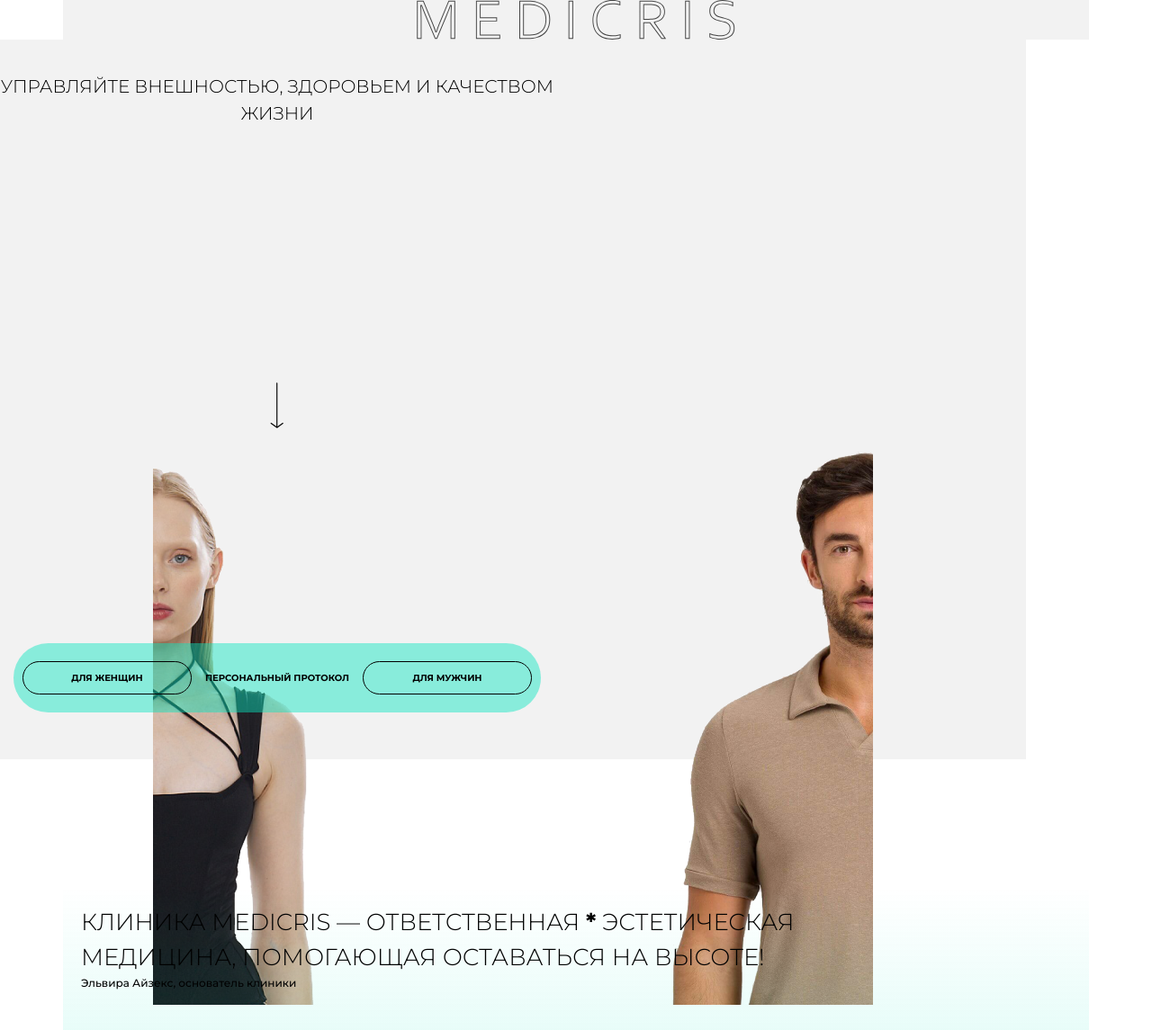
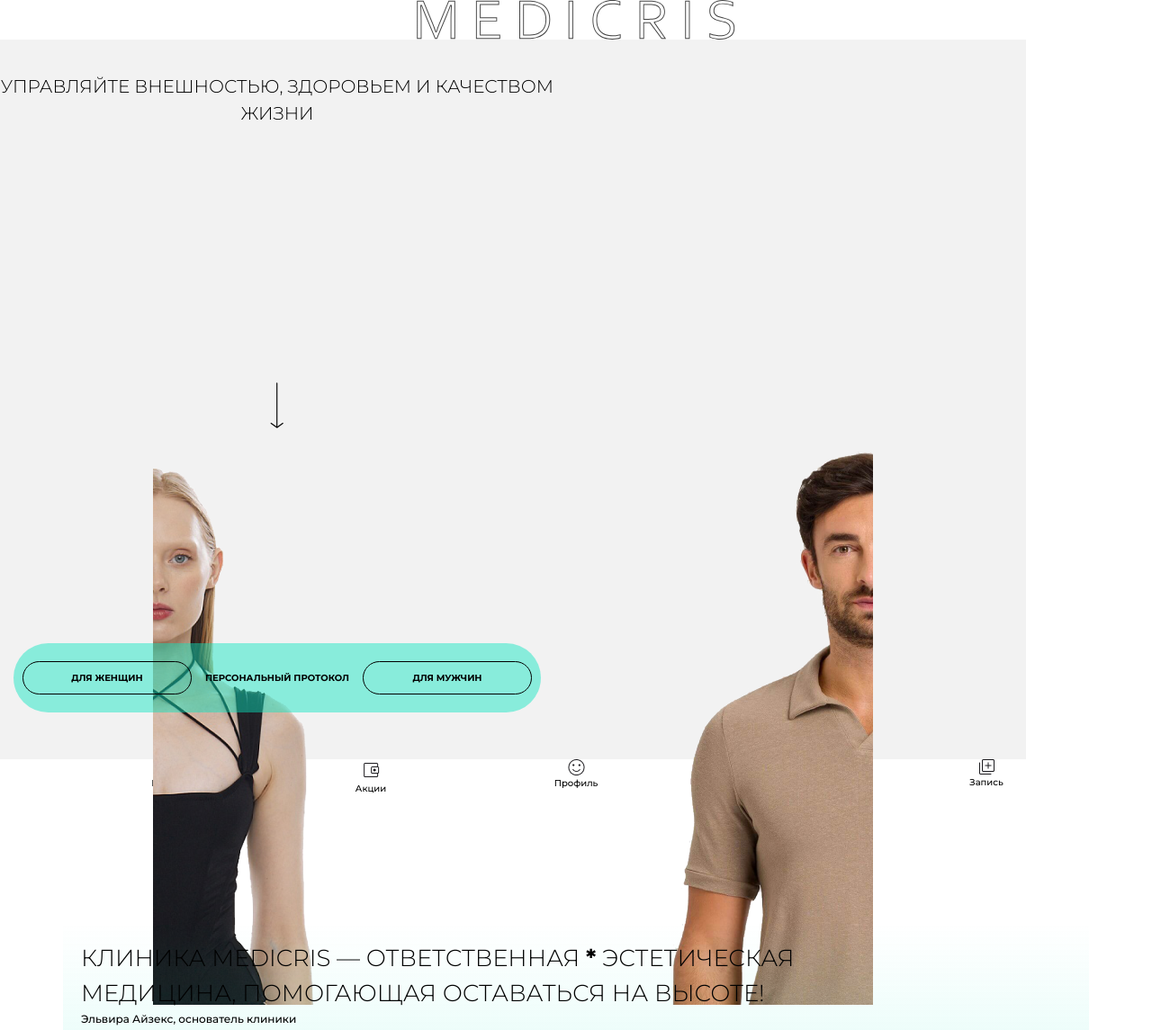
Before and after one commit to ktnkl/medicris, a website: page index.html in a window 1280 px wide. Shown: the top 1145 px of the page at 90% size. Drawn offline with nearby package versions, Linux system fonts and the light colour scheme.

Commit message:
исправил путь лого и цвет фона

```diff
--- a/index.html
+++ b/index.html
@@ -11,8 +11,8 @@
   <title>MEDICRIS</title>
 </head>
 <body>
-  <header class="container-sm bg-1 d-flex justify-content-center header">
-    <img src="/media/main_page/logo.svg" alt="" class=" ">
+  <header class="container-sm d-flex justify-content-center header">
+    <img src="media/main_page/logo.svg" alt="" class=" ">
   </header>
   <div class="container-sm m-0 first-page bg-1 position-relative">
     <div class="row photos-wrapper">
@@ -38,7 +38,7 @@
     </div>
   </div>
 
-  <!-- <div class="menu container-sm bg text-center fw-medium s10">
+  <div class="menu container-sm text-center fw-medium s10">
     <div class="row row-cols-5">
     <div class="col justify-self-center">
       <img class="" src="media/menu/menu.png">
@@ -60,7 +60,7 @@
       <div class="">Запись</div>
     </div>
   </div>
-  </div> -->
+  </div>
 
   <div class="parallax">
   <div class="container-sm d-flex flex-column justify-content-evenly page-2 parallax__layer parallax__text"> <!--вторая страница-->
```
